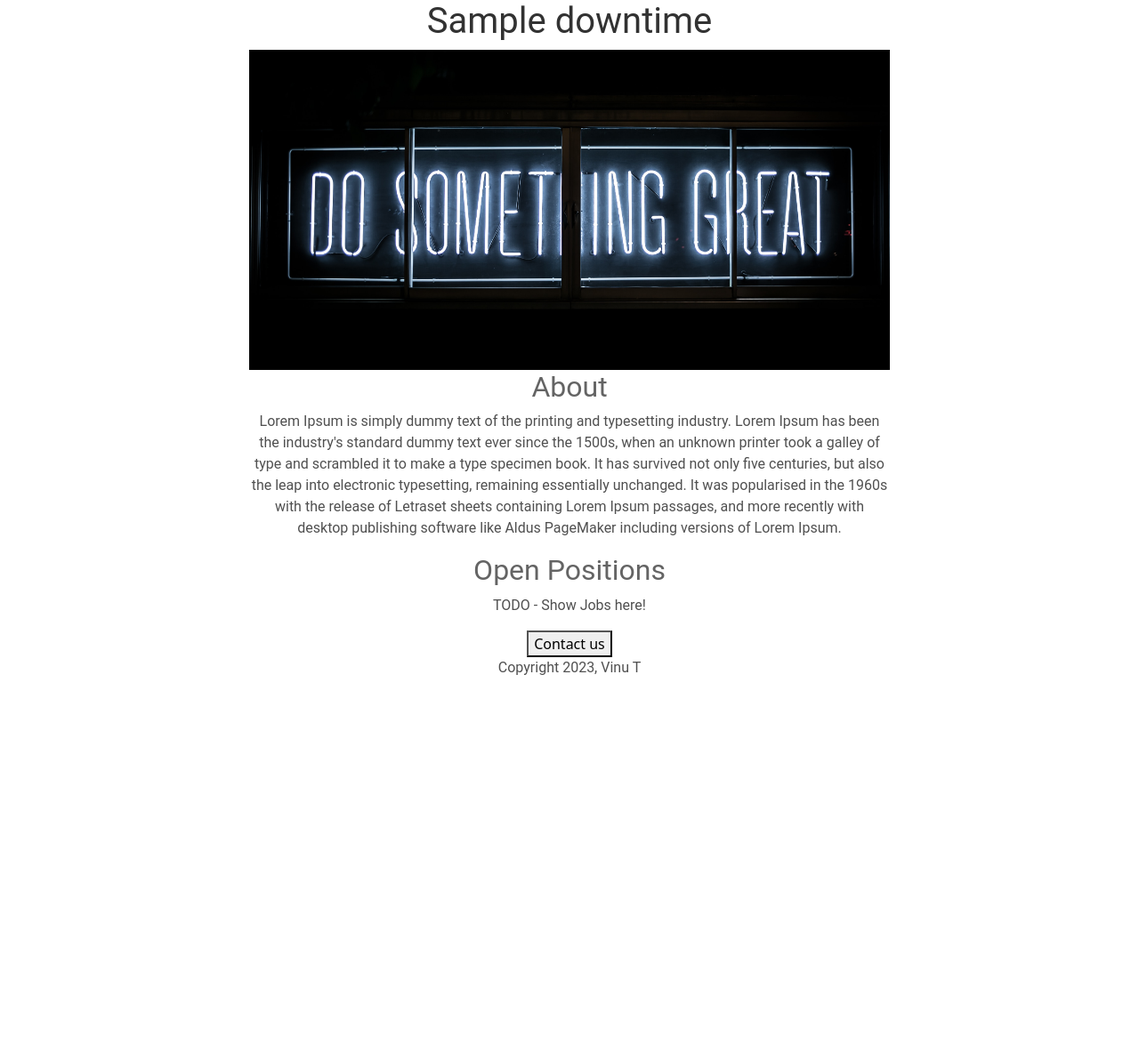
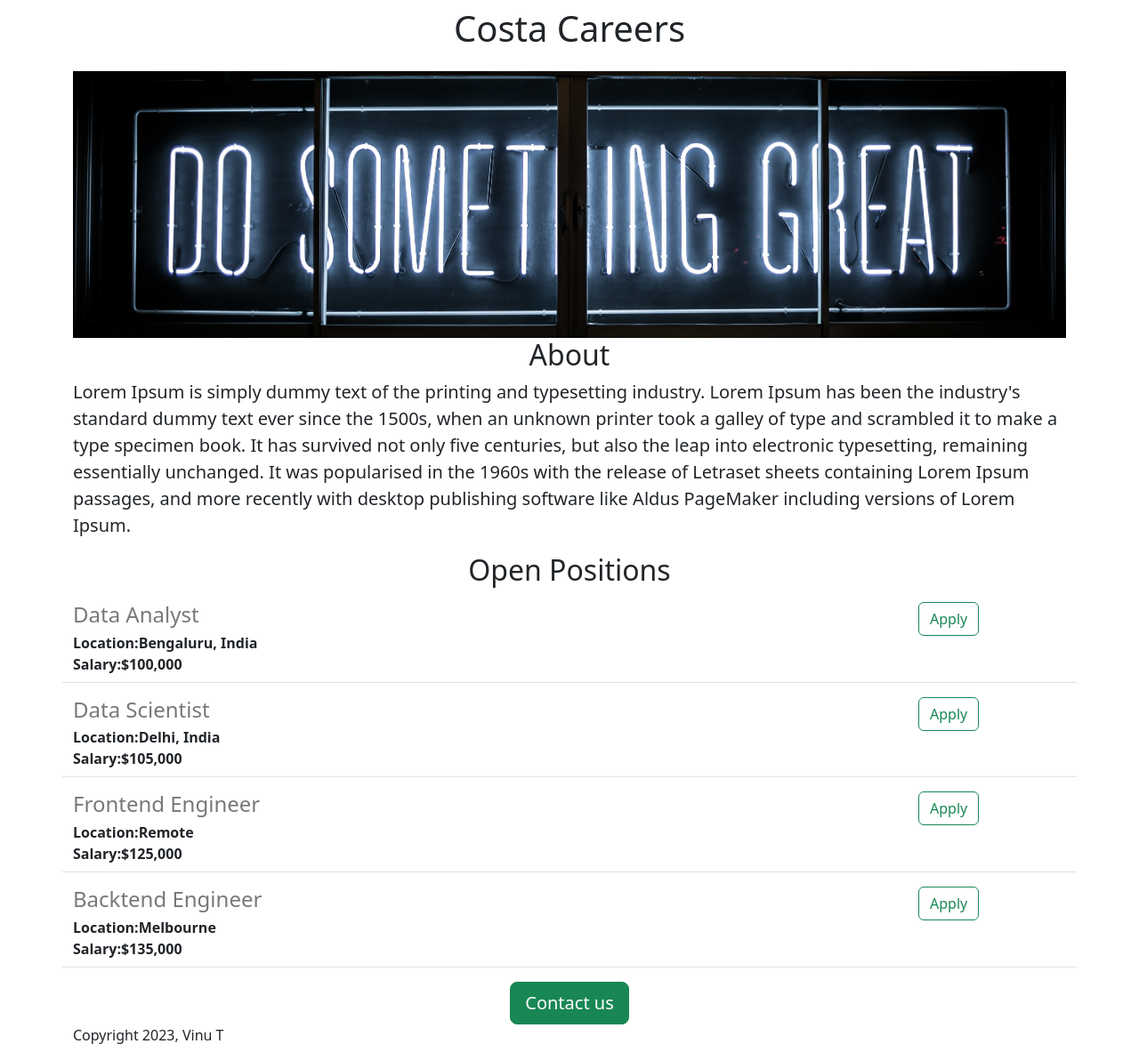
Before and after one commit to PandaMech/production-downtime, a Flask app: page / in a window 1280 px wide. Shown: the whole page at 89% size. Before the commit the page ends 759 px from the top, so only its background shows below. Run offline with Flask 2, Linux system fonts and the light colour scheme.

Commit message:
Added dynamic data and api route

```diff
--- a/app.py
+++ b/app.py
@@ -1,10 +1,39 @@
-from flask import Flask, render_template
+from flask import Flask, render_template, jsonify
 
 app = Flask(__name__)
 
+JOBS = [{
+  'id': 1,
+  'title': 'Data Analyst',
+  'location': 'Bengaluru, India',
+  'salary': '$100,000'
+}, {
+  'id': 2,
+  'title': 'Data Scientist',
+  'location': 'Delhi, India',
+  'salary': '$105,000'
+}, {
+  'id': 3,
+  'title': 'Frontend Engineer',
+  'location': 'Remote',
+  'salary': '$125,000'
+}, {
+  'id': 4,
+  'title': 'Backtend Engineer',
+  'location': 'Melbourne',
+  'salary': '$135,000'
+}]
+
+
 @app.route("/")
 def hello_world():
-    return render_template('home.html')
+  return render_template('home.html', jobs=JOBS, company_name="Costa")
+
+
+@app.route("/api/jobs")
+def list_jobs():
+  return jsonify(JOBS)
+
 
 if __name__ == "__main__":
-  app.run('0.0.0.0', debug = True)
+  app.run('0.0.0.0', debug=True)
--- a/static/style.css
+++ b/static/style.css
@@ -1,24 +1,24 @@
 #banner{
-        height: 360px;
+        height: 300px;
         width: 100%;
         object-fit: cover;
       }
 
-h1{
+/* h1{
   font-size:40px;
   font-family: Roboto;
   font-weight: normal;
   color:rgb(50,50,50);
   text-align:center;
-}
+} */
 
-h2{
+/* h2{
   font-size:32px;
   font-family: Roboto;
   font-weight: normal;
   color:rgb(100,100,100);
   text-align:center;
-}
+} */
 
 /* p{
   font-family: Roboto;
@@ -32,9 +32,9 @@ h2{
   margin:0px auto;
 }
 
-.bodytext{
+/* .bodytext{
   font-family: Roboto;
   font-weight: normal;
   color:rgb(80,80,80);
   text-align:center;
-}
+} */
--- a/templates/home.html
+++ b/templates/home.html
@@ -4,6 +4,7 @@
     <meta charset="utf-8">
     <meta name="viewport" content="width=device-width, initial-scale=1">
     <link href="https://cdn.jsdelivr.net/npm/bootstrap@5.3.0-alpha2/dist/css/bootstrap.min.css" rel="stylesheet" integrity="sha384-aFq/bzH65dt+w6FI2ooMVUpc+21e0SRygnTpmBvdBgSdnuTN7QbdgL+OapgHtvPp" crossorigin="anonymous">
+
     <link rel="stylesheet" href="/static/style.css">
 
     <title>
@@ -13,18 +14,22 @@
   </head>
 
   <body>
-    <div id="container">
-      <h1 class = "text-center">Sample downtime</h1>
-      <img class = "img-fluid" id= "banner" src= "https://production-downtime.adnapa.repl.co/static/banner.jpg" height = "320"/>
-      <h2>About</h2>
-      <p class = "bodytext">Lorem Ipsum is simply dummy text of the printing and typesetting industry. Lorem Ipsum has been the industry's standard dummy text ever since the 1500s, when an unknown printer took a galley of type and scrambled it to make a type specimen book. It has survived not only five centuries, but also the leap into electronic typesetting, remaining essentially unchanged. It was popularised in the 1960s with the release of Letraset sheets containing Lorem Ipsum passages, and more recently with desktop publishing software like Aldus PageMaker including versions of Lorem Ipsum.</p>
+    <div class="container">
+      <h1 class = "text-center mt-2 mb-4">{{company_name}} Careers</h1>
+      <img id = "banner" class = "img-fluid" src= "https://production-downtime.adnapa.repl.co/static/banner.jpg"/>
+      <h2 class = "text-center">About</h2>
+      <p class = "lead">Lorem Ipsum is simply dummy text of the printing and typesetting industry. Lorem Ipsum has been the industry's standard dummy text ever since the 1500s, when an unknown printer took a galley of type and scrambled it to make a type specimen book. It has survived not only five centuries, but also the leap into electronic typesetting, remaining essentially unchanged. It was popularised in the 1960s with the release of Letraset sheets containing Lorem Ipsum passages, and more recently with desktop publishing software like Aldus PageMaker including versions of Lorem Ipsum.</p>
 
-      <h2>Open Positions</h2>
-      <p class = "bodytext">TODO - Show Jobs here!</p>
-      <div style="text-align: center">
-        <button>Contact us</button>
+      <h2 class = "text-center">Open Positions</h2>
+      <p>
+        {%for job in jobs%}
+          {% include 'jobitem.html' %}
+        {% endfor %}
+      </p>
+      <div class = "text-center">
+        <button class = "btn btn-success btn-lg">Contact us</button>
       </div>
-      <p class = "bodytext">Copyright 2023, Vinu T</p>
+      <p>Copyright 2023, Vinu T</p>
 
     </div>
 
--- /dev/null
+++ b/templates/jobitem.html
@@ -0,0 +1,22 @@
+<div class="border-bottom row" style="margin-bottom:16px; padding-bottom:8px;">
+  <div class = col-10>
+    <h4 style = "color:rgb(120,120,120); margin-bottom:5px;">
+        {{job['title']}}
+    </h4>
+    <div>
+      <b>Location:{{job['location']}}</b>
+    </div>
+    {% if 'salary' in job %}
+      <div>
+        <b>Salary:{{job['salary']}}</b>
+      </div>
+    {% endif %}
+  </div>
+
+  <div class = "col-2 align-baseline">
+    <button type="button" class="btn btn-outline-success">Apply</button>
+  </div>
+
+
+
+</div>
```
